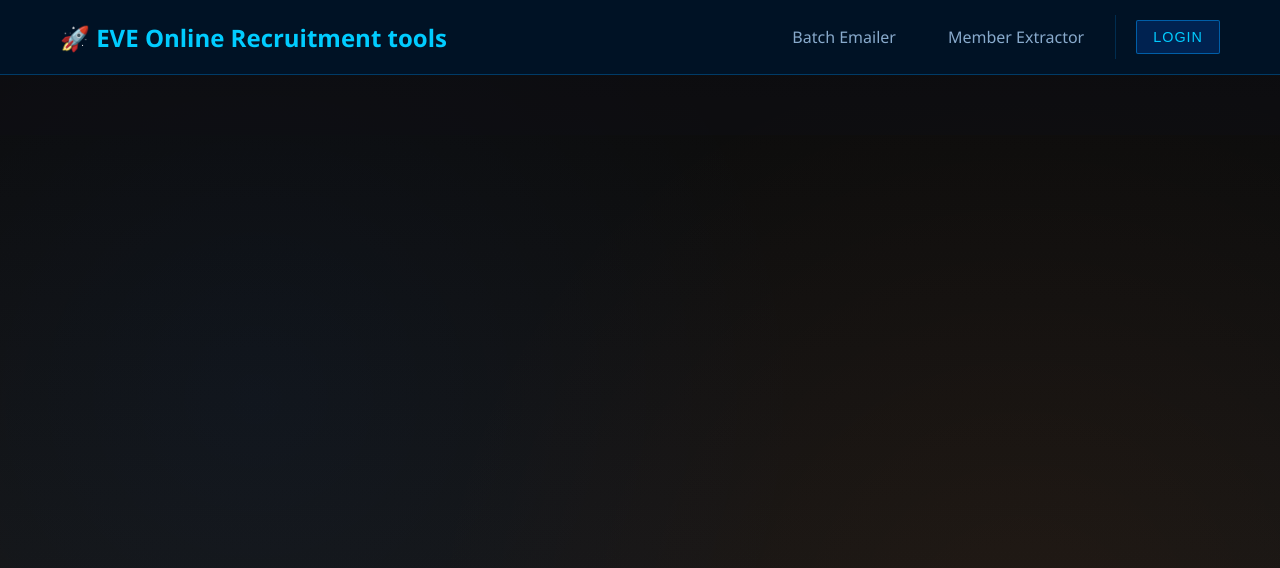
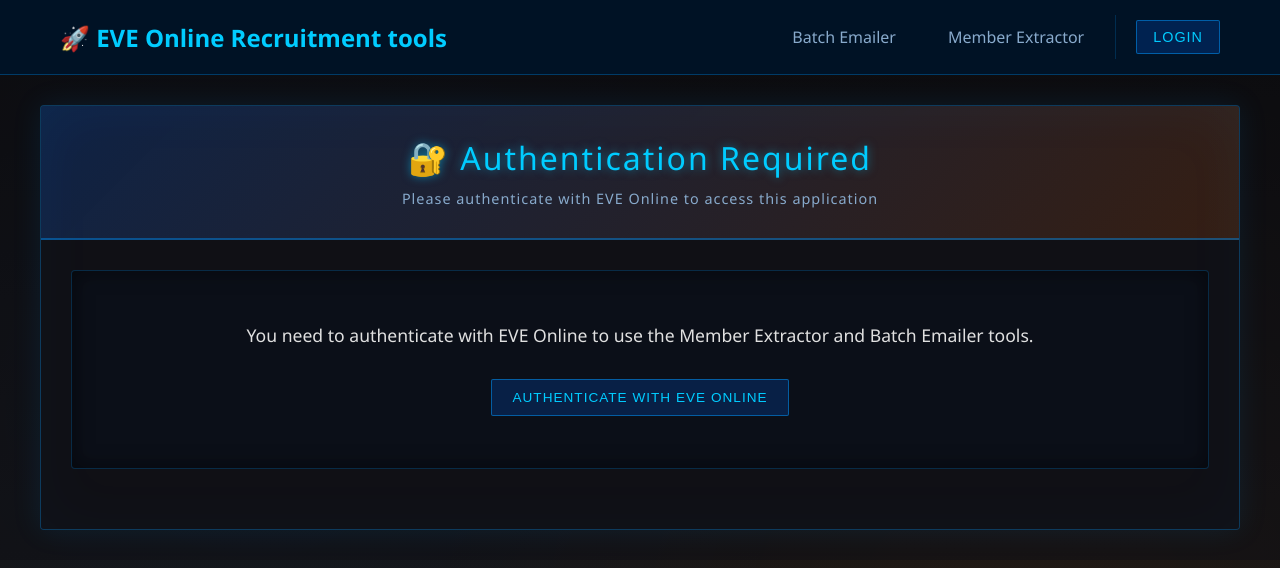
Before and after one commit to KitoC/eve-online-recruitment-tool, a React (Create React App) app: page /auth in a window 1280 px wide. Shown: the top 568 px of the page. Built offline with nearby package versions, Linux system fonts and the light colour scheme.

Commit message:
move pages behind auth check

```diff
--- a/src/App.js
+++ b/src/App.js
@@ -1,34 +1,66 @@
 import React from "react";
 import { BrowserRouter, Routes, Route, Navigate } from "react-router-dom";
-import { AuthProvider } from "./contexts/AuthContext";
+import { AuthProvider, useAuth } from "./contexts/AuthContext";
 import Navigation from "./components/Navigation";
 import BatchEmailer from "./components/BatchEmailer";
 import MemberExtractor from "./components/MemberExtractor";
+import ProtectedRoute from "./components/ProtectedRoute";
+import AuthPage from "./components/AuthPage";
 import "./styles/App.css";
 import "./styles/Navigation.css";
 
-const NavigateWithAuth = ({ children, to }) => {
-  const params = new URLSearchParams(window.location.search);
-  console.log(params);
-  return <Navigate to={{ pathname: to, search: params.toString() }} replace />;
+const RootRedirect = () => {
+  const { isAuthenticated, isInitialized } = useAuth();
+
+  if (!isInitialized) {
+    return (
+      <div className="container">
+        <div className="header">
+          <h1>Loading...</h1>
+        </div>
+      </div>
+    );
+  }
+
+  return (
+    <Navigate to={isAuthenticated ? "/batch-emailer" : "/auth"} replace />
+  );
+};
+
+const AppRoutes = () => {
+  return (
+    <BrowserRouter>
+      <Navigation />
+      <div className="content">
+        <Routes>
+          <Route path="/" element={<RootRedirect />} />
+          <Route path="/auth" element={<AuthPage />} />
+          <Route
+            path="/batch-emailer"
+            element={
+              <ProtectedRoute>
+                <BatchEmailer />
+              </ProtectedRoute>
+            }
+          />
+          <Route
+            path="/member-extractor"
+            element={
+              <ProtectedRoute>
+                <MemberExtractor />
+              </ProtectedRoute>
+            }
+          />
+        </Routes>
+      </div>
+    </BrowserRouter>
+  );
 };
 
 function App() {
   return (
     <AuthProvider>
-      <BrowserRouter>
-        <Navigation />
-        <div className="content">
-          <Routes>
-            <Route
-              path="/"
-              element={<NavigateWithAuth to="/batch-emailer" />}
-            />
-            <Route path="/batch-emailer" element={<BatchEmailer />} />
-            <Route path="/member-extractor" element={<MemberExtractor />} />
-          </Routes>
-        </div>
-      </BrowserRouter>
+      <AppRoutes />
     </AuthProvider>
   );
 }
--- /dev/null
+++ b/src/components/AuthPage.js
@@ -0,0 +1,48 @@
+import React from "react";
+import { useAuth } from "../contexts/AuthContext";
+import { Navigate } from "react-router-dom";
+
+const AuthPage = () => {
+  const { isAuthenticated, isInitialized, authenticate } = useAuth();
+
+  // If already authenticated, redirect to batch emailer
+  if (isInitialized && isAuthenticated) {
+    return <Navigate to="/batch-emailer" replace />;
+  }
+
+  // Wait for auth to initialize
+  if (!isInitialized) {
+    return (
+      <div className="container">
+        <div className="header">
+          <h1>Loading...</h1>
+        </div>
+      </div>
+    );
+  }
+
+  return (
+    <div className="container">
+      <div className="header">
+        <h1>🔐 Authentication Required</h1>
+        <p>Please authenticate with EVE Online to access this application</p>
+      </div>
+
+      <div className="content">
+        <div className="section">
+          <div style={{ textAlign: "center", padding: "2rem" }}>
+            <p style={{ marginBottom: "2rem", fontSize: "1.1rem" }}>
+              You need to authenticate with EVE Online to use the Member
+              Extractor and Batch Emailer tools.
+            </p>
+            <button className="btn btn-primary" onClick={authenticate}>
+              Authenticate with EVE Online
+            </button>
+          </div>
+        </div>
+      </div>
+    </div>
+  );
+};
+
+export default AuthPage;
--- /dev/null
+++ b/src/components/ProtectedRoute.js
@@ -0,0 +1,28 @@
+import React from "react";
+import { Navigate } from "react-router-dom";
+import { useAuth } from "../contexts/AuthContext";
+
+const ProtectedRoute = ({ children }) => {
+  const { isAuthenticated, isInitialized } = useAuth();
+
+  // Wait for auth to initialize before redirecting
+  if (!isInitialized) {
+    return (
+      <div className="container">
+        <div className="header">
+          <h1>Loading...</h1>
+        </div>
+      </div>
+    );
+  }
+
+  // Redirect to auth page if not authenticated
+  if (!isAuthenticated) {
+    return <Navigate to="/auth" replace />;
+  }
+
+  // Render the protected component
+  return children;
+};
+
+export default ProtectedRoute;
```
